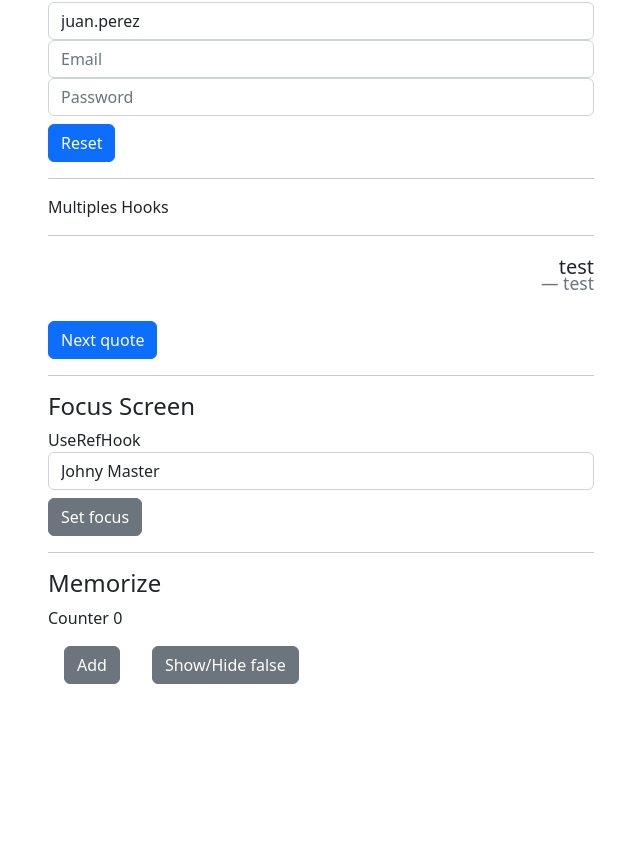
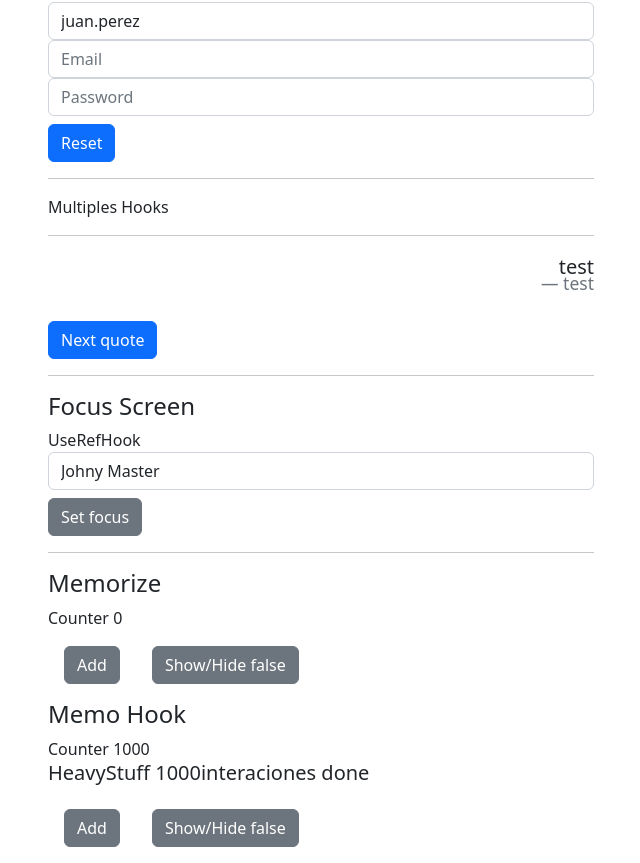
Before and after one commit to JohnyAle12/hooks-react, a React (Vite) app: page / in a window 1280 px wide. Shown: the part 455-1318 px from the top of the page, without its empty margins (34-674 px from the left). Before the commit the page ends 1155 px from the top, so only its background shows below. Built offline with nearby package versions, Linux system fonts and the light colour scheme; no server answers.

Commit message:
uses for useMemo hook

```diff
--- a/src/App.tsx
+++ b/src/App.tsx
@@ -1,5 +1,6 @@
 import { CounterApp } from "./CounterApp/CounterApp"
 import { FocusScreen } from "./FocusScren/FocusScreen"
+import { MemoHook } from "./Memos/MemoHook"
 import { Memorize } from "./Memos/Memorize"
 import { MultiplesHooks } from "./MultiplesHooks/MultiplesHooks"
 import { SimpleForm } from "./SimpleForm/SimpleForm"
@@ -19,6 +20,7 @@ function App() {
             <MultiplesHooks />
             <FocusScreen />
             <Memorize />
+            <MemoHook />
           </div>
         </div>
       </div>
--- /dev/null
+++ b/src/Memos/MemoHook.tsx
@@ -0,0 +1,33 @@
+import useCounter from '../CounterApp/hooks/useCounter';
+import { useMemo, useState } from 'react';
+
+export const MemoHook = () => {
+
+    const {count, increment} = useCounter(1000);
+    const [show, setShow] = useState(false);
+
+    const heavyStuff = (iteratorNumber: number): string => {
+        for (let index = 0; index < iteratorNumber; index++) {
+            console.log('new iteration');
+        }
+
+        return iteratorNumber + 'interaciones done'
+    }
+
+    const memorizedValue = useMemo(() => heavyStuff(count), [count]);
+
+    return (
+        <>
+            <h4>Memo Hook</h4>
+            <div>Counter <span>{count}</span> </div>
+            <h5>HeavyStuff { memorizedValue }</h5>
+            <button className='btn btn-secondary m-3' onClick={increment}>
+                Add
+            </button>
+            <button className='btn btn-secondary m-3' onClick={ () => setShow( !show )}>
+                Show/Hide { JSON.stringify(show) }
+            </button>
+
+        </>
+    )
+}
```
